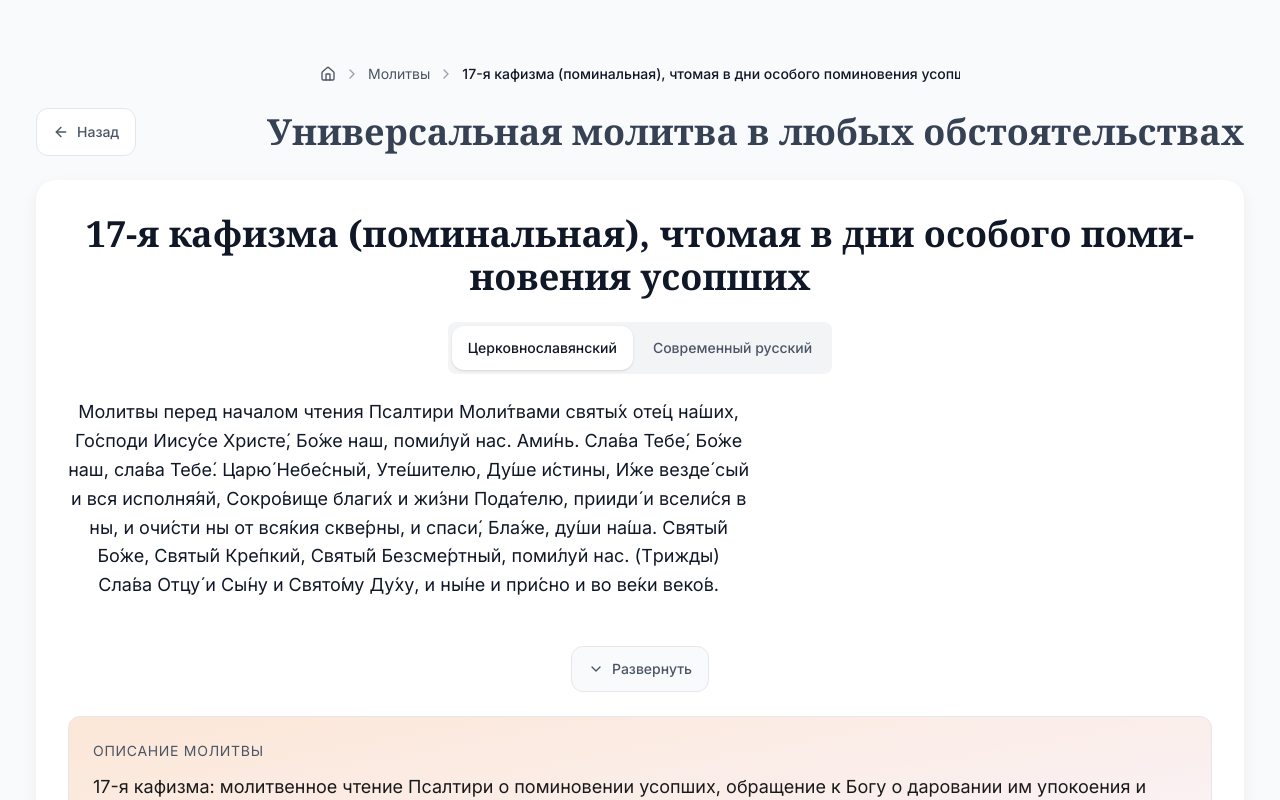
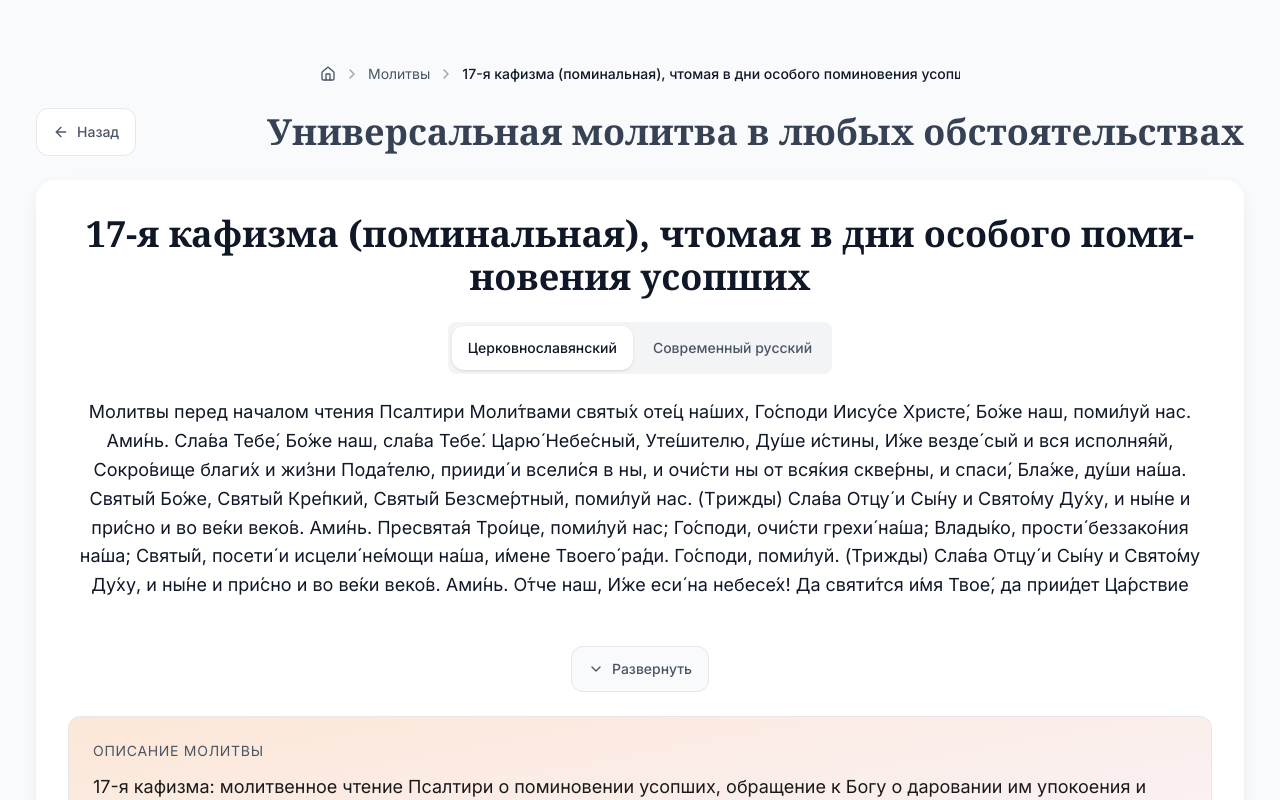
Before and after one commit to jumpermvp2020/molitvy365.ru, a Next.js app: page /prayer/17-ya-kafizma-pominalnaya-chtomaya-v-dni-osobogo-pominoveniya-usopshih in a window 1280 px wide. Shown: the top 800 px of the page. Built offline with nearby package versions, Linux system fonts and the light colour scheme; a web font is replaced by a local one.

Commit message:
project start

```diff
--- a/src/components/PrayerPageBlock.tsx
+++ b/src/components/PrayerPageBlock.tsx
@@ -158,7 +158,6 @@ export default function PrayerPageBlock({ prayer, h1Title }: PrayerPageBlockProp
                     <div
                         className="body-text text-gray-900 text-center mb-6 max-w-none transition-all duration-300 ease-in-out whitespace-pre-line text-overflow-protection"
                         style={{
-                            maxWidth: '60ch',
                             maxHeight: shouldShowExpandButton && !isExpanded ? maxHeight : 'none',
                             overflow: shouldShowExpandButton && !isExpanded ? 'hidden' : 'visible'
                         }}
```
